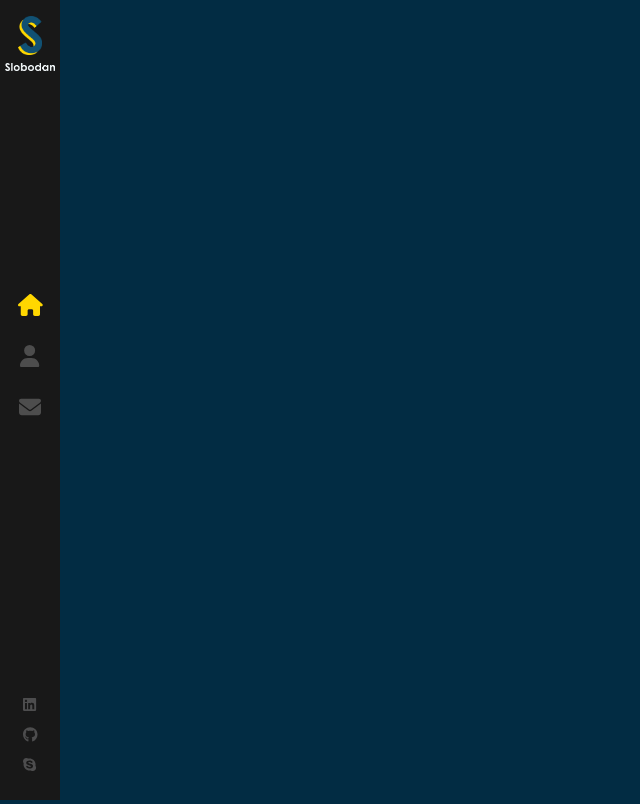
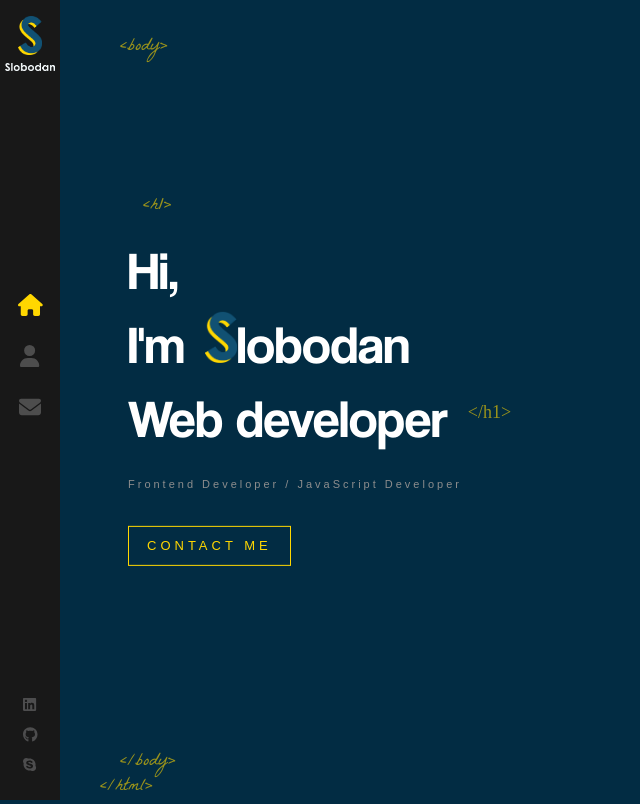
Before and after one commit to Arman-Kabir/React-Portfolio-fcc, a React (Create React App) app: page / in a window 1280 px wide. Shown: the whole page, without its empty margins (0-640 px from the left). Built offline with nearby package versions, Linux system fonts and the light colour scheme.

Commit message:
Homepage partially done

```diff
--- a/src/App.js
+++ b/src/App.js
@@ -1,12 +1,18 @@
 import './App.scss';
 import { Routes, Route } from 'react-router-dom';
 import Layout from './components/Layout';
+import Home from './components/Home';
 
 function App() {
   return (
     <>
       <Routes>
-        <Route path='/' element={<Layout></Layout>} />
+        <Route path='/' element={<Layout></Layout>} >
+
+        <Route index element = {<Home></Home>} />
+
+
+        </Route>
       </Routes>
     </>
   );
--- /dev/null
+++ b/src/components/Home/index.js
@@ -0,0 +1,29 @@
+import { useState } from 'react';
+import { Link } from 'react-router-dom';
+import LogoTitle from '../../assets/images/logo-s.png';
+import './index.scss';
+
+
+const Home = () => {
+
+    const [letterClass,setLetterClass] = useState('text-animate');
+
+    const nameArray = ['']
+
+    return (
+        <div className="container home-page">
+            <div className="text-zone">
+                <h1>Hi, <br /> I'm
+                    <img src={LogoTitle} alt="developer" />
+                    lobodan
+                    <br />
+                    Web developer
+                </h1>
+                <h2>Frontend Developer / JavaScript Developer</h2>
+                <Link to="/contact" className='flat-button'>CONTACT ME</Link>
+            </div>
+        </div>
+    );
+}
+
+export default Home;
--- /dev/null
+++ b/src/components/Home/index.scss
@@ -0,0 +1,89 @@
+.home-page{
+
+    .text-zone{
+        position: absolute;
+        left: 10%;
+        top: 50%;
+        transform: translateY(-50%);
+        width: 40%;
+        max-height: 90%;
+
+    }
+
+
+    h1{
+        color: #fff;
+        font-size: 53px;
+        margin: 0;
+        font-family: 'coolvetica';
+        font-weight: 400;
+
+        &::before{
+            content: '<h1>';
+            font-family: 'La Belle Aurore';
+            color: #ffd700;
+            font-size: 18px;
+            position: absolute;
+            margin-top: -40Px;
+            left: 15px;
+            opacity:0.6 ;
+        }
+
+        &::after{
+            content: '</h1>';
+            font-family: 'La Bella Aurore';
+            color: #ffd700;
+            font-size: 18px;
+            position: absolute;
+            margin-top: 18px;
+            margin-left: 20px;
+            animation: fadeIn 1s 1.7s backwards;
+            opacity: 0.6;
+
+
+        }
+
+        img{
+            width: 32px;
+            margin-left: 20px;
+            opacity: 0;
+            height: auto;
+            animation: rotateIn 1s linear both;
+            animation-delay: 1.4s;
+
+
+        }
+    }
+
+    h2{
+        color: #8d8d8d;
+        margin-top: 20px;
+        font-weight: 400;
+        font-size: 11px;
+        font-family: sans-serif;
+        letter-spacing: 3px;
+        animation: fadeIn 1s 1.8s backwards;
+    }
+
+    .flat-button{
+        color: #ffd700;
+        font-size: 13px;
+        font-weight: 400;
+        letter-spacing: 4px;
+        font-family: sans-serif;
+        text-decoration: none;
+        padding: 10px 18px;
+        border: 1px solid #ffd700;
+        margin-top: 25px;
+        float: left;
+        animation: fadeIn 1s 1.8s backwards;
+        white-space: nowrap;
+
+        &:hover{
+            background: #ffd700;
+            color: #333;
+
+        }
+
+    }
+}
--- a/src/components/Layout/index.js
+++ b/src/components/Layout/index.js
@@ -1,3 +1,4 @@
+import { Outlet } from 'react-router-dom';
 import Sidebar from '../Sidebar';
 import './index.scss';
 
@@ -7,6 +8,14 @@
         <div className='page'>
             <span className='tags top-tags'>&lt;body&gt;</span>
 
+            <Outlet />
+            <span className='tags bottom-tags'>
+                &lt;/body&gt;
+                <br />
+                <span className='bottom-tag-html'>
+                    &lt;/html&gt;
+                </span>
+            </span>
         </div>
     </div>
 }
--- a/src/components/Layout/index.scss
+++ b/src/components/Layout/index.scss
@@ -0,0 +1,40 @@
+.page{
+    width: 100%;
+    height: 100%;
+    position: absolute;
+}
+
+.top-tags{
+    bottom: auto;
+    top:35px;
+}
+
+.tags{
+    color: #ffd700;
+    opacity: 0.6;
+    position: absolute;
+    bottom: 0;
+    left: 120px;
+    font-size: 18px;
+    font-family: 'La Belle Aurore';
+}
+
+.bottom-tag-html{
+    margin-left: -20px;
+}
+
+.container{
+    width: 100%;
+    will-change: contents;
+    height: 90%;
+    min-height: 566px;
+    position: absolute;
+    opacity: 0;
+    top: 5%;
+    margin: 0 auto;
+    z-index: 1;
+    transform-style:preserve-3d ;
+    animation: fadeIn 1s forwards;
+    animation-delay: 1s;
+
+}
```
Also changed, not shown: src/components/AnimatedLetters/index.js (added, +17 -0 lines), src/components/AnimatedLetters/index.scss (added).
